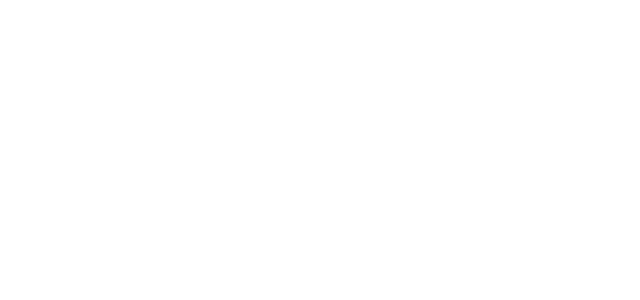
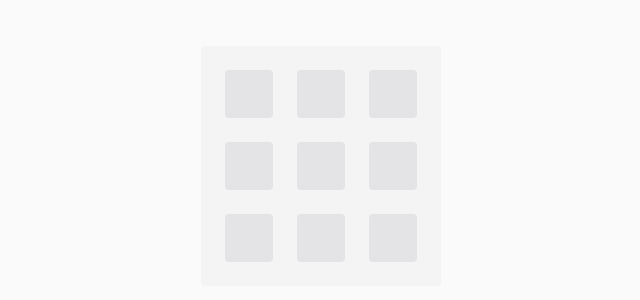
Before and after one commit to Jawfish/react-typescript-template, a React (Vite) app: page / in a window 1280 px wide. Shown: the part 234-534 px from the top of the page, without its empty margins (319-959 px from the left). Built offline with nearby package versions, Linux system fonts and the light colour scheme.

Commit message:
integrate clsx

```diff
--- a/package.json
+++ b/package.json
@@ -19,6 +19,7 @@
     "fix": "yarn lint --fix"
   },
   "dependencies": {
+    "clsx": "^1.2.1",
     "react": "^18.2.0",
     "react-dom": "^18.2.0"
   },
--- a/src/App.tsx
+++ b/src/App.tsx
@@ -1,5 +1,30 @@
+import clsx from 'clsx';
+
+const exampleDiv = clsx(
+	'bg-zinc-200',
+	'p-6',
+	'text-2xl',
+	'font-bold',
+	'hover:cursor-pointer',
+	'hover:bg-zinc-300',
+	'hover:text-zinc-600',
+	'hover:shadow-lg',
+	'transition',
+	'duration-300',
+	'ease-in-out',
+	'rounded'
+);
+
 function App() {
-	return <div></div>;
+	return (
+		<div className="flex h-screen place-items-center bg-zinc-50">
+			<div className="mx-auto grid grid-cols-3 gap-6 rounded bg-zinc-100 p-6 text-center text-zinc-500">
+				{[...Array(9)].map((_, i) => (
+					<div className={exampleDiv} key={i} />
+				))}
+			</div>
+		</div>
+	);
 }
 
 export default App;
--- a/vite.config.ts
+++ b/vite.config.ts
@@ -1,7 +1,7 @@
-import {defineConfig} from 'vite';
 import react from '@vitejs/plugin-react';
+import { defineConfig } from 'vite';
 
 // https://vitejs.dev/config/
 export default defineConfig({
-	plugins: [react()],
+	plugins: [react()]
 });
```
Also changed, not shown: 1 other file (tests, documents, lock files or other folders).
